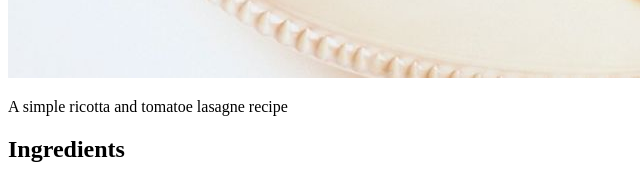
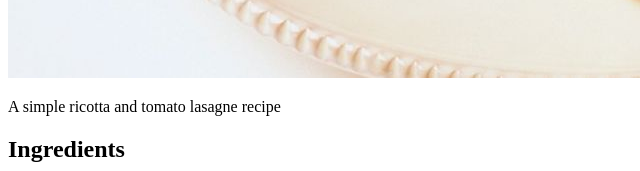
Before and after one commit to Jlatter/odin-recipes, a plain HTML site: page recipes/lasagne.html in a window 1280 px wide. Shown: the part 629-800 px from the top of the page, 0-640 px from the left. Drawn offline with Linux system fonts and the light colour scheme.

Commit message:
Add text, lists and fix typos

```diff
--- a/recipes/lasagne.html
+++ b/recipes/lasagne.html
@@ -7,7 +7,7 @@
     <body>
 <h1>Adam Ragusa Lasagne</h1>
 <img src="../tomato-and-ricotta-lasagna-563806.jpg"alt= "tomato and ricotta lasagne">
-<p>A simple ricotta and tomatoe lasagne recipe</p>
+<p>A simple ricotta and tomato lasagne recipe</p>
 <h2>Ingredients</h2>
 <ul>
     <li>1 pound (454g) box of dry lasagna noodles fitted to your pan (you might not need all of it; I use De Cecco Lasagna No. 1, which fits the 8 inch pan)</li>
```
